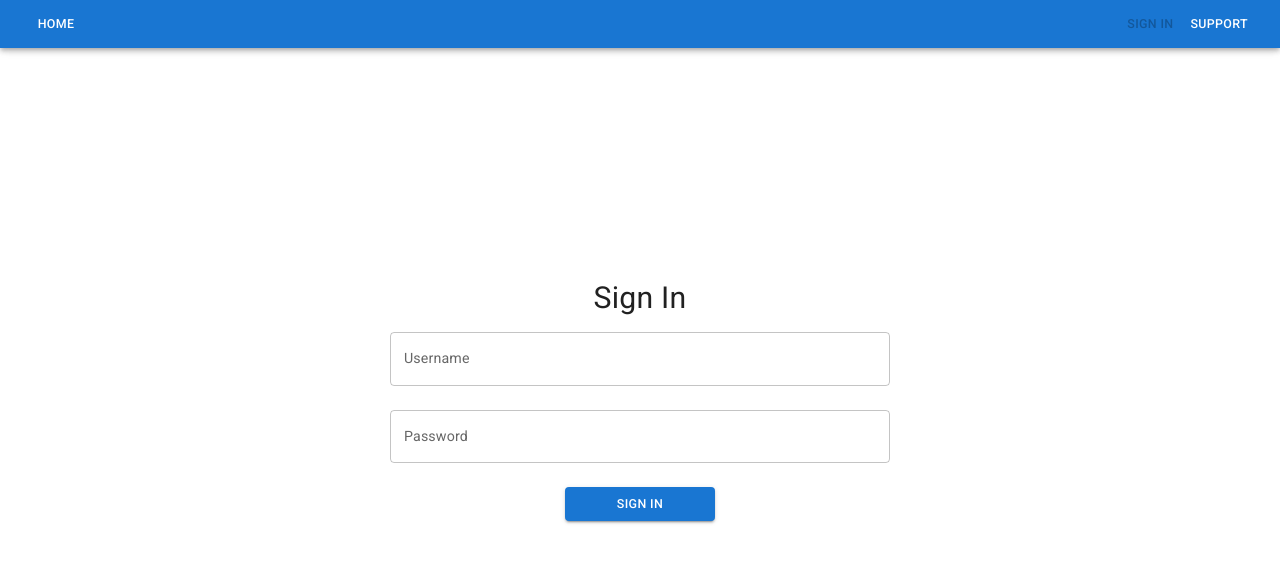
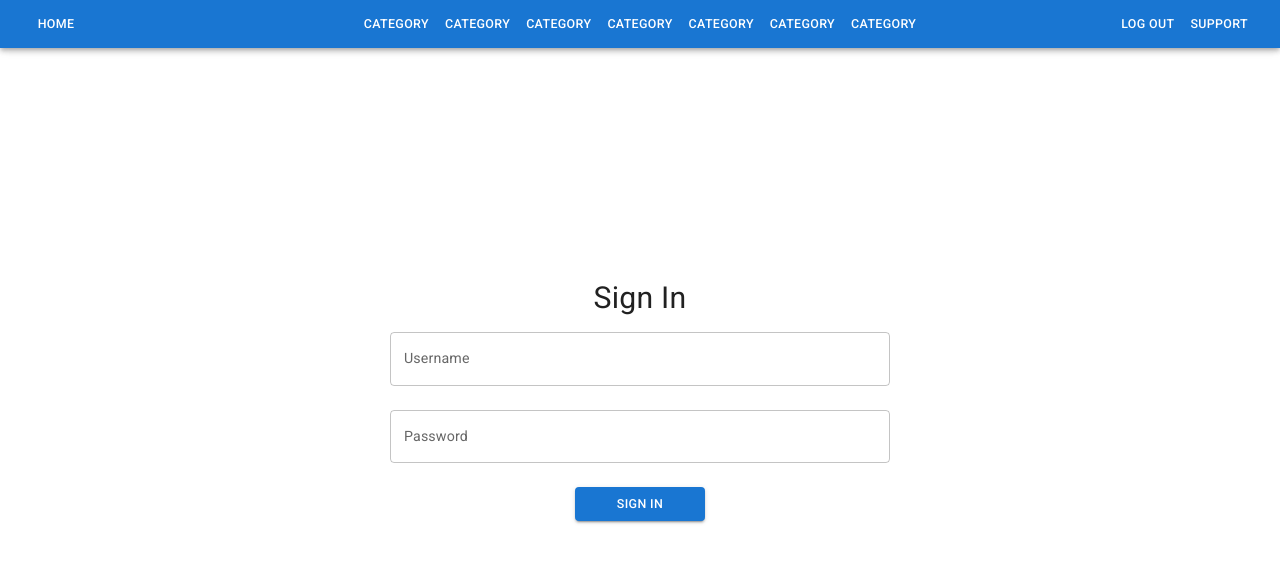
Before and after one commit to moderator-hub/nextjs-panel, a Next.js app: page /signin in a window 1280 px wide. Shown: the top 562 px of the page. Built offline with nearby package versions, Linux system fonts and the light colour scheme.

Commit message:
fix: misc fixes & import cleanup

```diff
--- a/components/common/header.tsx
+++ b/components/common/header.tsx
@@ -50,10 +50,7 @@ function OutsiderHeader() {
 
   return <AppBar position="fixed" enableColorOnDark>
     <Toolbar variant="dense">
-      <Stack direction="row" sx={{ width: "50%" }}>
-        <HeaderItem href="/" path={path} text="home" />
-      </Stack>
-      <Stack direction="row-reverse" sx={{ width: "50%" }}>
+      <Stack direction="row-reverse" sx={{ width: "100%" }}>
         <HeaderItem text="support" href="/support" path={path} />
         <HeaderItem text="sign in" href="/signin" path={path} />
       </Stack>
@@ -62,7 +59,7 @@ function OutsiderHeader() {
 }
 
 export default function Header() {
-  const loggedIn: boolean = false
+  const loggedIn: boolean = true
 
   return loggedIn ? <AuthorizedHeader /> : <OutsiderHeader />
 }
--- a/pages/signin.tsx
+++ b/pages/signin.tsx
@@ -1,4 +1,4 @@
-import { Box, Button, FormGroup, IconButton, InputAdornment, Stack, TextField, Typography } from "@mui/material"
+import { Box, Button, Stack, TextField, Typography } from "@mui/material"
 
 import { useForm, Controller } from "react-hook-form"
 import { yupResolver } from "@hookform/resolvers/yup"
@@ -57,7 +57,7 @@ export default function SignInPage() {
         />
         <Button
           variant="contained"
-          sx={{ mx: "35%", mt: 2 }}
+          sx={{ mx: "37%", mt: 2 }}
           onClick={handleSubmit((data: any) => console.log(data))}
         >
           SIGN IN
```
Also changed, not shown: pages/index.tsx (+8 -2 lines).
